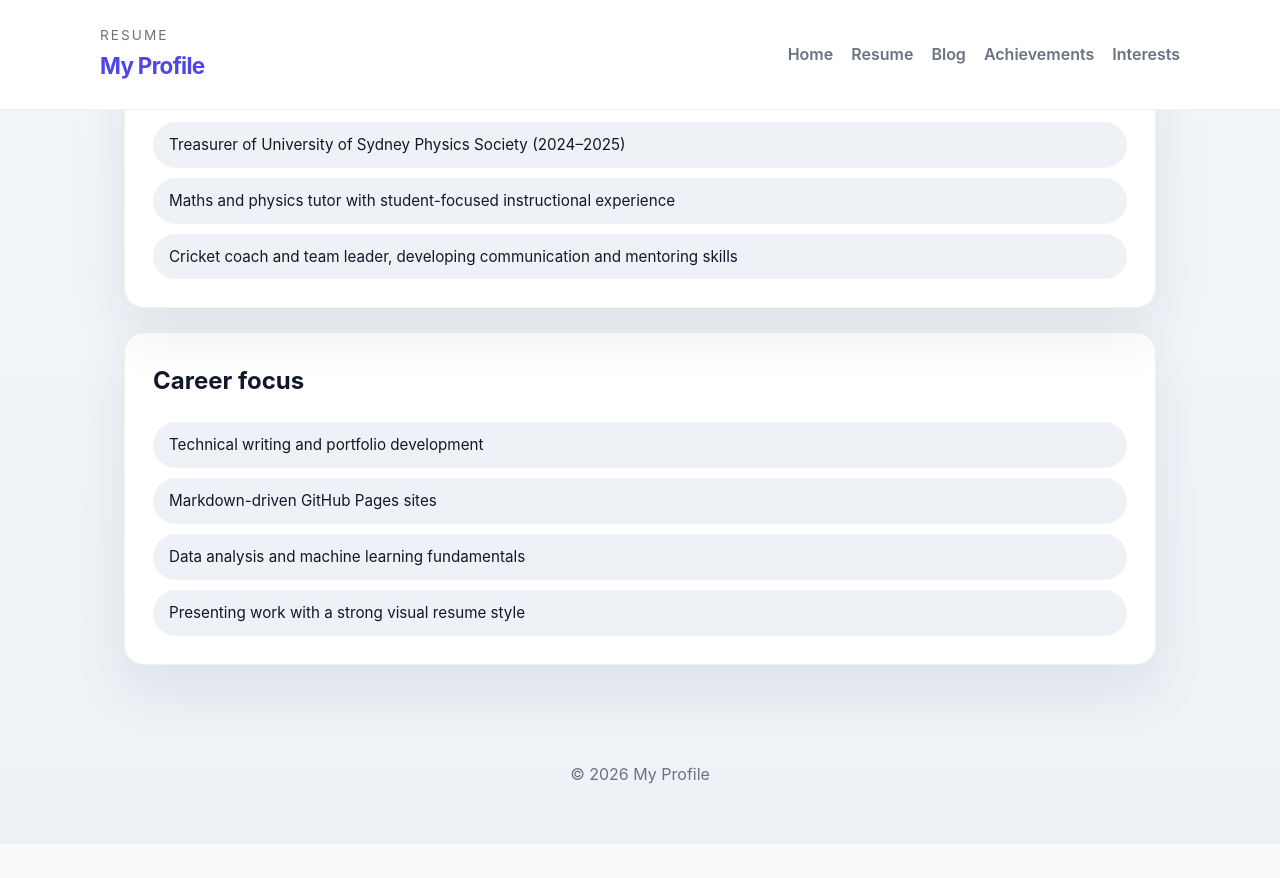
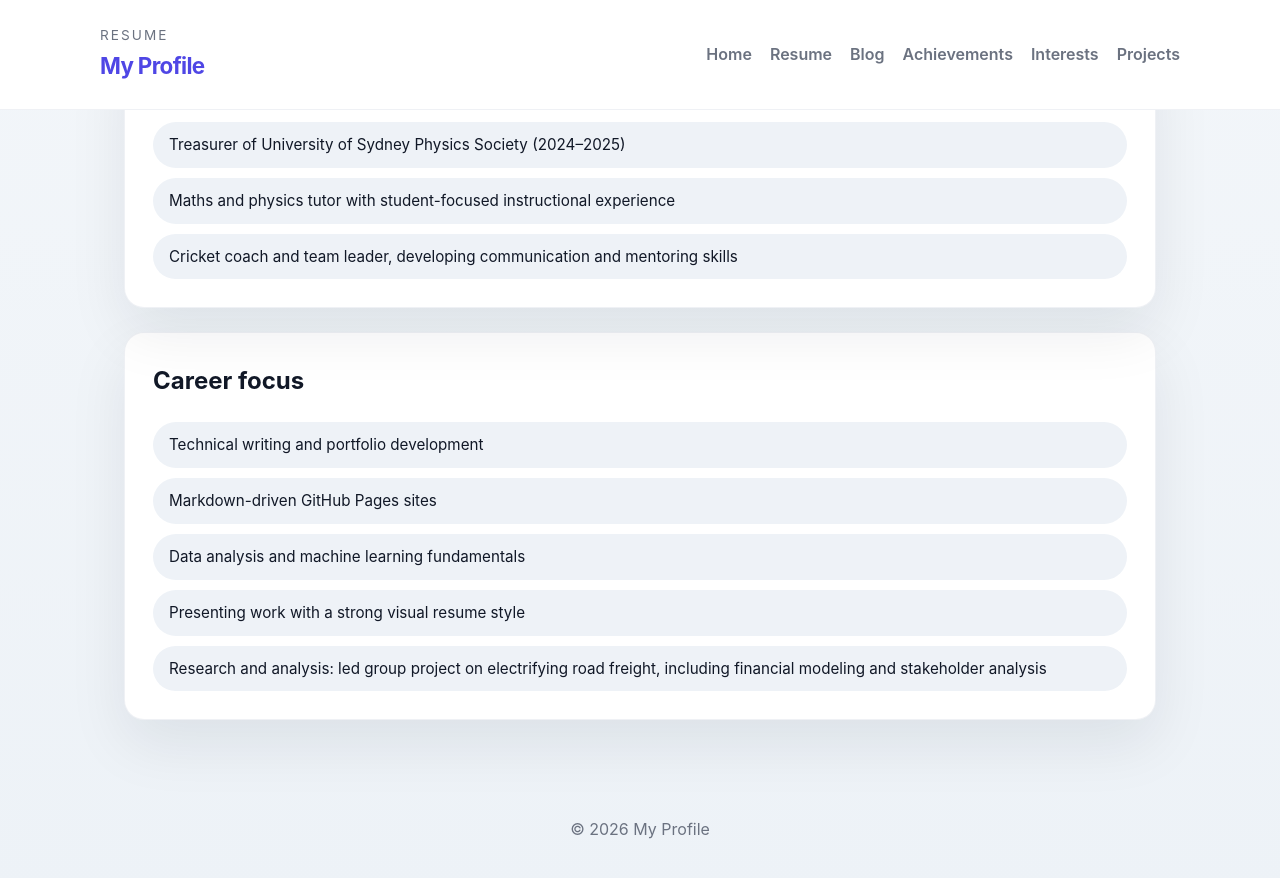
Before and after one commit to MartinKalories/manavkalra, a Jekyll site: the page built from index.md, in a window 1280 px wide and 900 px high, scrolled down 948 px. Shown: the top 878 px of the window. Built offline with Jekyll 4.4.1, drawn with Linux system fonts in a browser that asks for light colours; before the commit the page ends 1792 px from its top, so only the background shows below that.

Commit message:
Add Projects tab and page with road freight electrification project details

```diff
--- a/_includes/header.html
+++ b/_includes/header.html
@@ -12,8 +12,7 @@
         <li><a href="{{ site.baseurl }}/resume/">Resume</a></li>
         <li><a href="{{ site.baseurl }}/blog/">Blog</a></li>
         <li><a href="{{ site.baseurl }}/achievements/">Achievements</a></li>
-        <li><a href="{{ site.baseurl }}/interests/">Interests</a></li>
-      </ul>
+        <li><a href="{{ site.baseurl }}/interests/">Interests</a></li>        <li><a href="{{ site.baseurl }}/projects/\">Projects</a></li>      </ul>
     </nav>
   </div>
 </header>
--- a/index.md
+++ b/index.md
@@ -47,5 +47,6 @@ title: Home
     <li>Markdown-driven GitHub Pages sites</li>
     <li>Data analysis and machine learning fundamentals</li>
     <li>Presenting work with a strong visual resume style</li>
+    <li>Research and analysis: led group project on electrifying road freight, including financial modeling and stakeholder analysis</li>
   </ul>
 </section>
```
Also changed, not shown: projects/index.md (added, +29 -0 lines), 1 other file.
